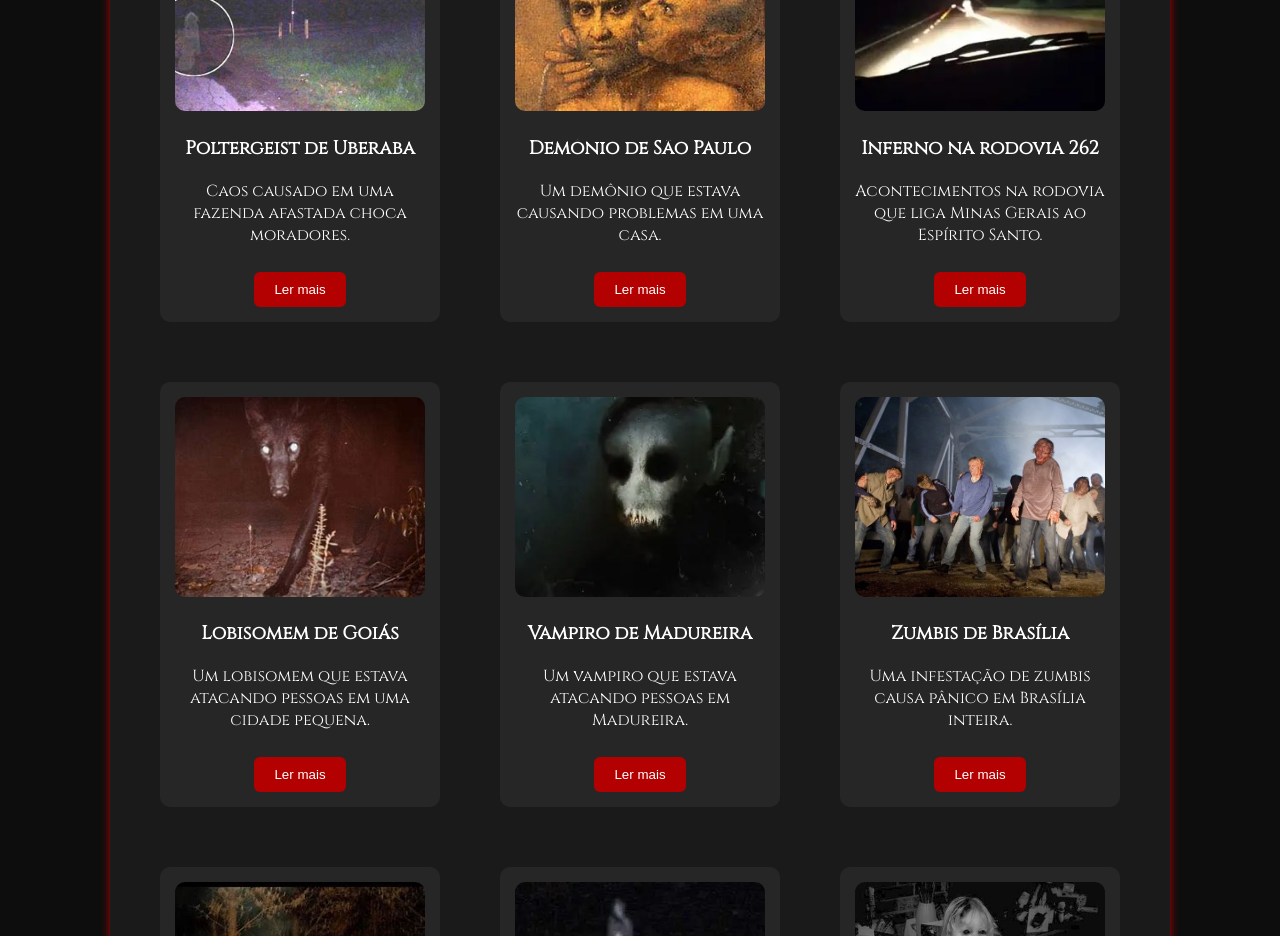
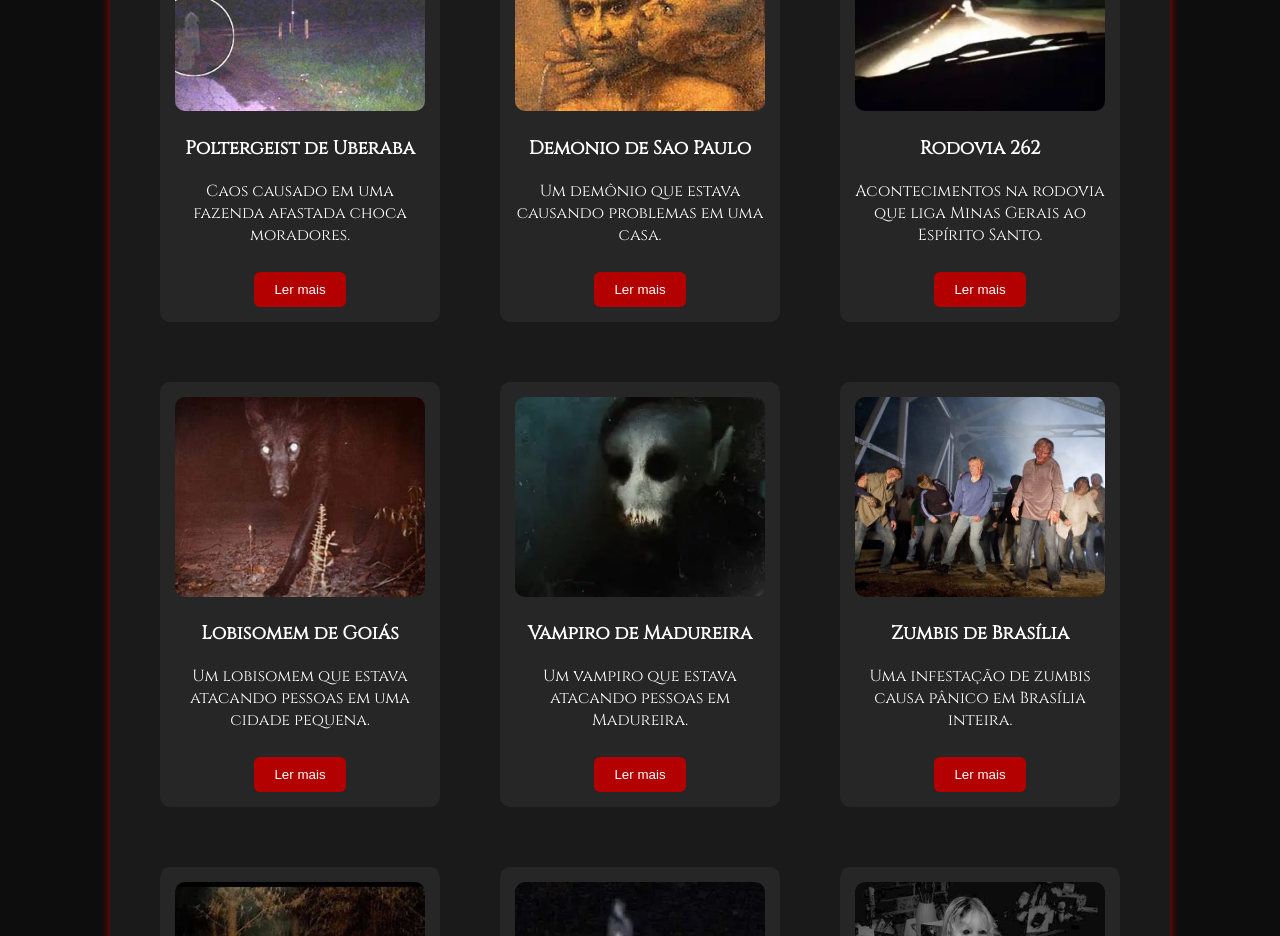
Before and after one commit to AnaLyzgiaReis/TRABALHO-SOBRENATURAL, a plain HTML site: page index.html in a window 1280 px wide. Shown: the part 2160-3096 px from the top of the page. Drawn offline with Linux system fonts and the light colour scheme.

Commit message:
Update index.html

```diff
--- a/index.html
+++ b/index.html
@@ -220,7 +220,7 @@
 
                 <div class="card-caso">
                     <img src="imagens/baixados.webp" alt="Fantasma de Minas Gerais" />
-                    <h3>Inferno na rodovia 262</h3>
+                    <h3>Rodovia 262</h3>
                     <p class="resumo">Acontecimentos na rodovia que liga Minas Gerais ao Espírito Santo.</p>
                     <div class="detalhes" style="display: none;">
                         <p>Carros estavam constantemente estragando na rodovia 262 sem explicações, causando acidentes.
```
